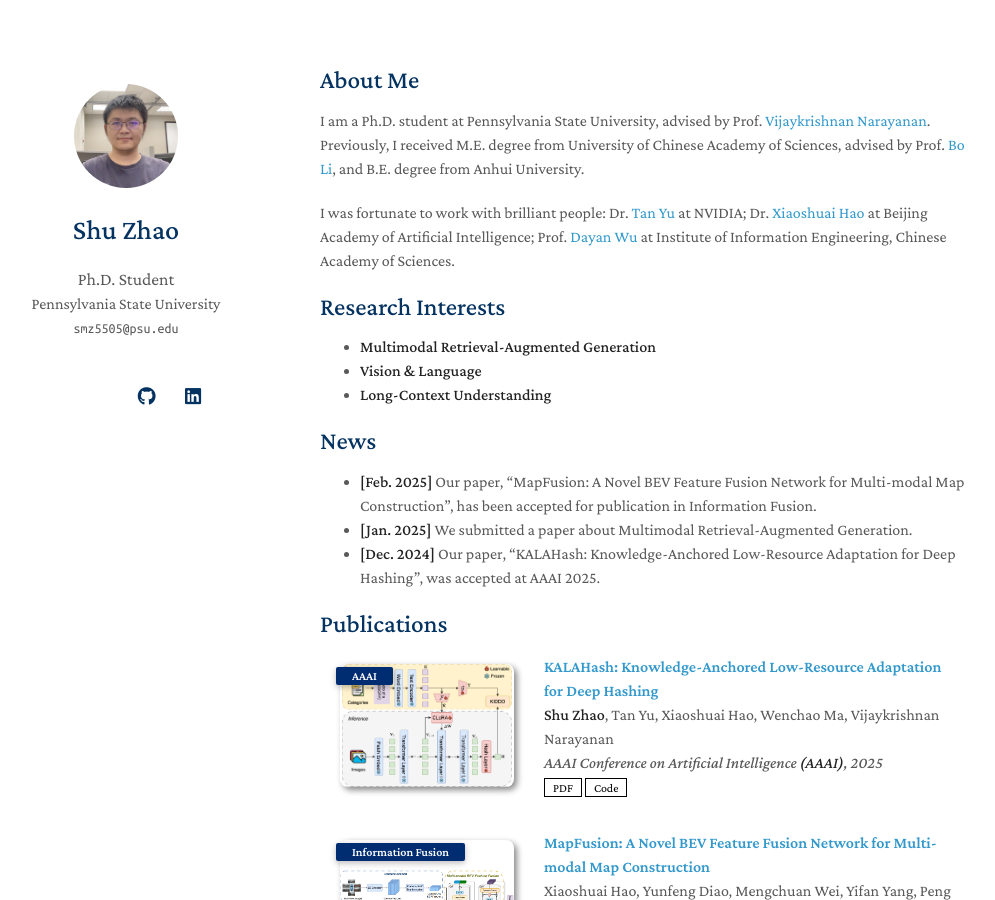
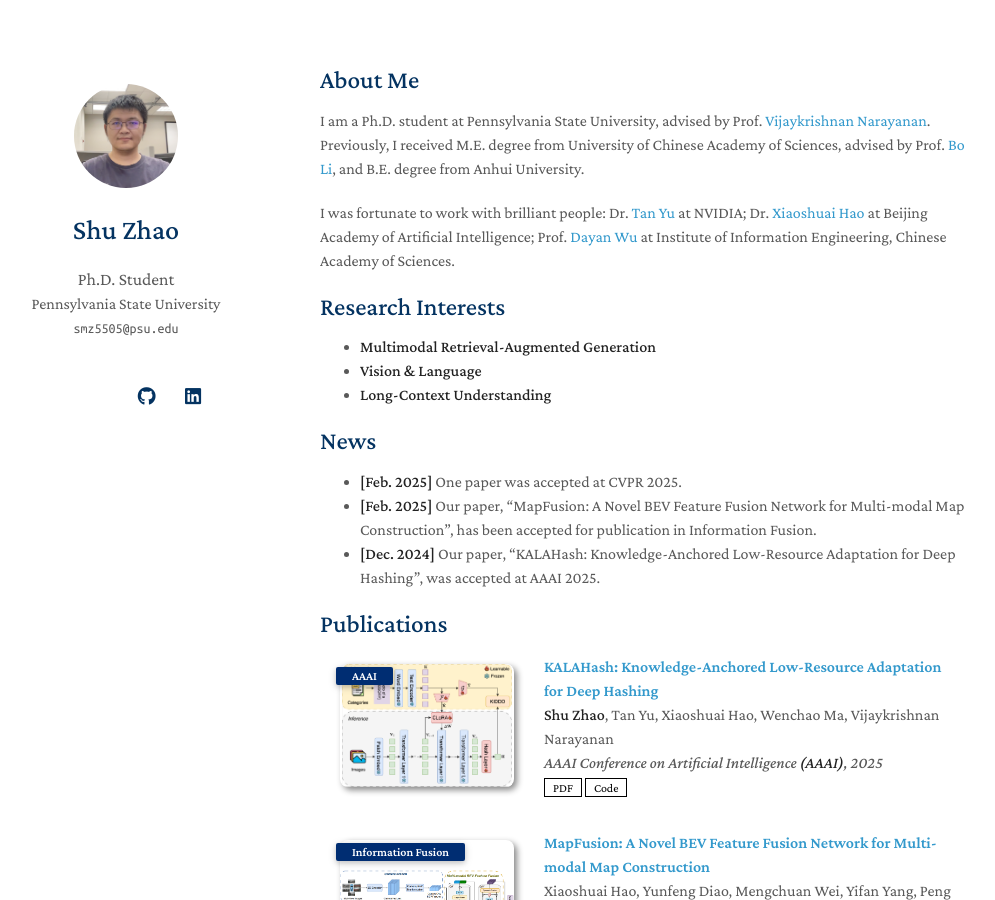
Before and after one commit to Tree-Shu-Zhao/Tree-Shu-Zhao.github.io, a Jekyll site: the page built from index.md, in a window 1280 px wide and 900 px high. Shown: the whole window, without its empty margins (150-1145 px from the left). Built offline with Jekyll 4.4.1, drawn with Linux system fonts in a browser that asks for light colours; nearby versions of some CDN libraries; a style sheet for code colours, icons or effects is not loaded; our own code applies the rules of GitHub Pages for plain Markdown files.

Commit message:
Update index.md

```diff
--- a/index.md
+++ b/index.md
@@ -14,8 +14,8 @@ I was fortunate to work with brilliant people: Dr. [Tan Yu](https://sites.google
 - **Long-Context Understanding**
 
 ## News
+- **[Feb. 2025]** One paper was accepted at CVPR 2025.
 - **[Feb. 2025]** Our paper, "MapFusion: A Novel BEV Feature Fusion Network for Multi-modal Map Construction", has been accepted for publication in Information Fusion.
-- **[Jan. 2025]** We submitted a paper about Multimodal Retrieval-Augmented Generation.
 - **[Dec. 2024]** Our paper, "KALAHash: Knowledge-Anchored Low-Resource Adaptation for Deep Hashing", was accepted at AAAI 2025.
 
 {% include_relative _includes/publications.md %}
```
